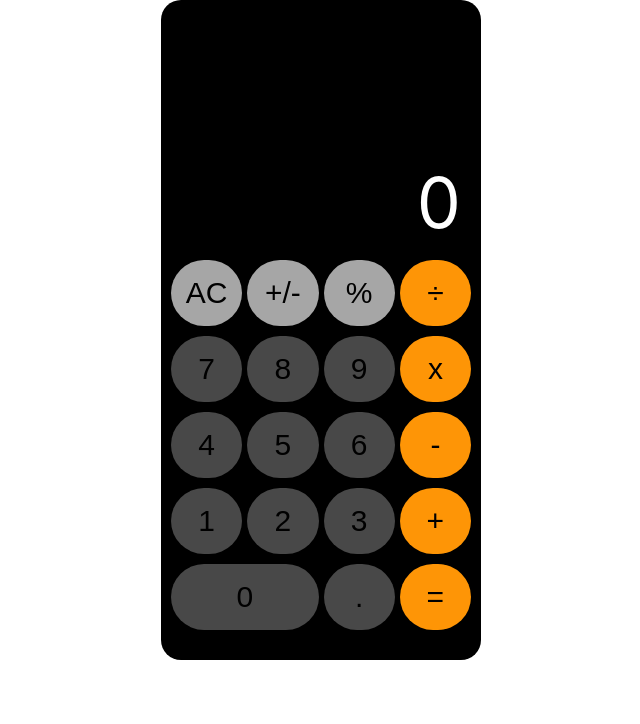
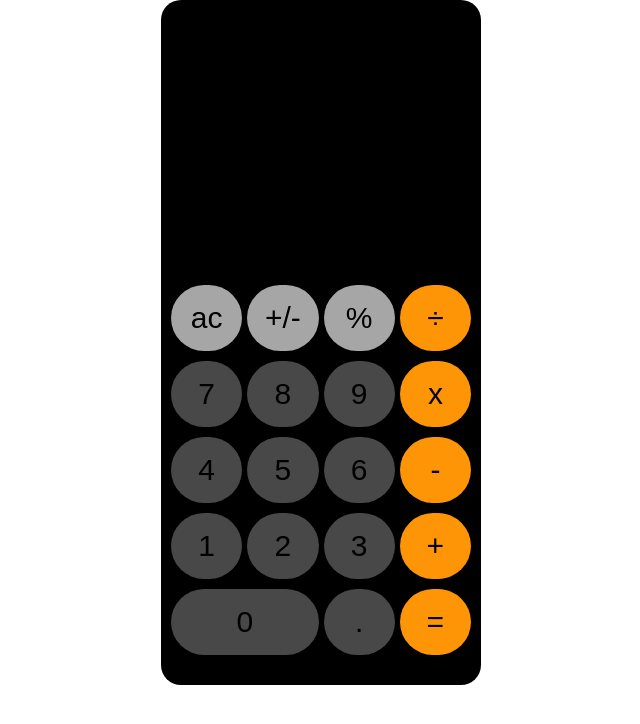
Before and after one commit to chashchinavera/calculator2, a React (Create React App) app: page / in a window 1280 px wide. Shown: the top 724 px of the page, without its empty margins (319-959 px from the left). Built offline with nearby package versions, Linux system fonts and the light colour scheme.

Commit message:
add function updateResult

```diff
--- a/src/components/App/App.css
+++ b/src/components/App/App.css
@@ -1,12 +1,12 @@
 .app {
   background-color: black;
   border-radius: 20px;
-  max-width: 320px;
+  width: 320px;
   height: max-content;
   display: flex;
   flex-direction: column;
   margin: 0px auto;
-  padding: 160px 0 0;
+  padding: 10px 0 0;
   font-weight: 400;
 }
 
@@ -14,12 +14,18 @@
   display: flex;
   flex-direction: column;
   justify-content: end;
+  height: 270px;
 }
 
 .app__value {
-  color: white;
+  background-color: black;
+  text-decoration-color: white;
+  border: none;
   text-align: end;
   font-size: 70px;
   margin: 0 0 10px;
   padding: 0 20px;
+  max-width: 320px;
+  word-break: break-all;
+  pointer-events: none;
 }
--- a/src/components/App/App.tsx
+++ b/src/components/App/App.tsx
@@ -3,14 +3,25 @@ import React from 'react';
 import ButtonTab from '../ButtonTab/ButtonTab.tsx';
 
 function App() {
+
+  let result = '';
+
+  function updateResult(x: string) {
+    result = result + x;
+    console.log(result);
+    return result;
+  };
+
   return (
     <div className='app'>
       <div className='app__screen'>
-        <p className='app__value'>0</p>
+        <input className='app__value' id='result' value={result || ''} />
       </div>
-        <ButtonTab />
+      <ButtonTab
+        updateResult={updateResult}
+      />
     </div>
   );
-}
+};
 
 export default App;
--- a/src/components/Button/Button.css
+++ b/src/components/Button/Button.css
@@ -12,6 +12,7 @@
 
 .button:active {
     opacity: 0.3;
+    transition: opacity 0s;
 }
 
 .button__children {
--- a/src/components/Button/Button.tsx
+++ b/src/components/Button/Button.tsx
@@ -1,16 +1,18 @@
-import React, { ButtonHTMLAttributes, ReactNode } from "react";
+import React, { ButtonHTMLAttributes } from "react";
 import classNames from "classnames";
 
 interface ButtonProps extends ButtonHTMLAttributes<HTMLButtonElement> {
-    children: ReactNode,
+  children: string,
   background: 'normal' | 'orange' | 'grey',
   column: 'normal' | 'double',
+  updateResult: (children: string) => string,
 }
 
 const Button: React.FC<ButtonProps> = ({
   children,
   background,
   column,
+  updateResult,
 }) => {
 
   const backgroundButtonClasses = {
@@ -29,8 +31,35 @@ const Button: React.FC<ButtonProps> = ({
     columnButtonClasses[column],
   );
 
+  function handleClick() {
+    const numbers = ['0', '1', '2', '3', '4', '5', '6', '7', '8', '9', '.'];
+    const signs = ['+', '-', 'x', '÷', '%'];
+
+    if (numbers.some(number => {
+      return number === children
+    }))
+      return updateResult(children)
+
+    if (signs.some(sign => {
+      return sign === children
+    }))
+      return console.log(children)
+
+    if (children === '=')
+      return console.log(children)
+
+    if (children === 'ac')
+      return console.log(children)
+
+    if (children === '+/-')
+      return console.log(children)
+
+    else
+    return console.log('a')
+  }
+
   return (
-        <button className={buttonClasses}>
+    <button className={buttonClasses} onClick={handleClick}>
       <p className="button__children">{children}</p>
     </button>
   )
--- a/src/components/ButtonTab/ButtonTab.tsx
+++ b/src/components/ButtonTab/ButtonTab.tsx
@@ -1,103 +1,122 @@
 import React from 'react';
 import Button from '../Button/Button.tsx';
 
-function ButtonTab() {
+function ButtonTab({ updateResult }) {
     return (
         <div className='buttons'>
             <Button
-                children='AC'
+                children='ac'
                 background='grey'
                 column='normal'
+                updateResult={updateResult}
             />
             <Button
                 children='+/-'
                 background='grey'
                 column='normal'
+                updateResult={updateResult}
             />
             <Button
                 children='%'
                 background='grey'
                 column='normal'
+                updateResult={updateResult}
             />
             <Button
                 children='÷'
                 background='orange'
                 column='normal'
+                updateResult={updateResult}
             />
             <Button
                 children='7'
                 background='normal'
                 column='normal'
+                updateResult={updateResult}
             />
             <Button
                 children='8'
                 background='normal'
                 column='normal'
+                updateResult={updateResult}
             />
             <Button
                 children='9'
                 background='normal'
                 column='normal'
+                updateResult={updateResult}
             />
             <Button
                 children='x'
                 background='orange'
                 column='normal'
+                updateResult={updateResult}
             />
             <Button
                 children='4'
                 background='normal'
                 column='normal'
+                updateResult={updateResult}
             />
             <Button
                 children='5'
                 background='normal'
                 column='normal'
+                updateResult={updateResult}
             />
             <Button
                 children='6'
                 background='normal'
                 column='normal'
+                updateResult={updateResult}
             />
             <Button
                 children='-'
                 background='orange'
                 column='normal'
+                updateResult={updateResult}
             />
             <Button
                 children='1'
                 background='normal'
                 column='normal'
+                updateResult={updateResult}
             />
             <Button
                 children='2'
                 background='normal'
                 column='normal'
+                updateResult={updateResult}
             />
             <Button
                 children='3'
                 background='normal'
                 column='normal'
+                updateResult={updateResult}
             />
             <Button
                 children='+'
                 background='orange'
                 column='normal'
+                updateResult={updateResult}
             />
             <Button
                 children='0'
                 background='normal'
                 column='double'
+                updateResult={updateResult}
             />
             <Button
                 children='.'
                 background='normal'
                 column='normal'
+                updateResult={updateResult}
             />
             <Button
                 children='='
                 background='orange'
                 column='normal'
+                updateResult={updateResult}
             />
         </div>
     )
```
Lines whose indentation alone changed are shown as unchanged.
